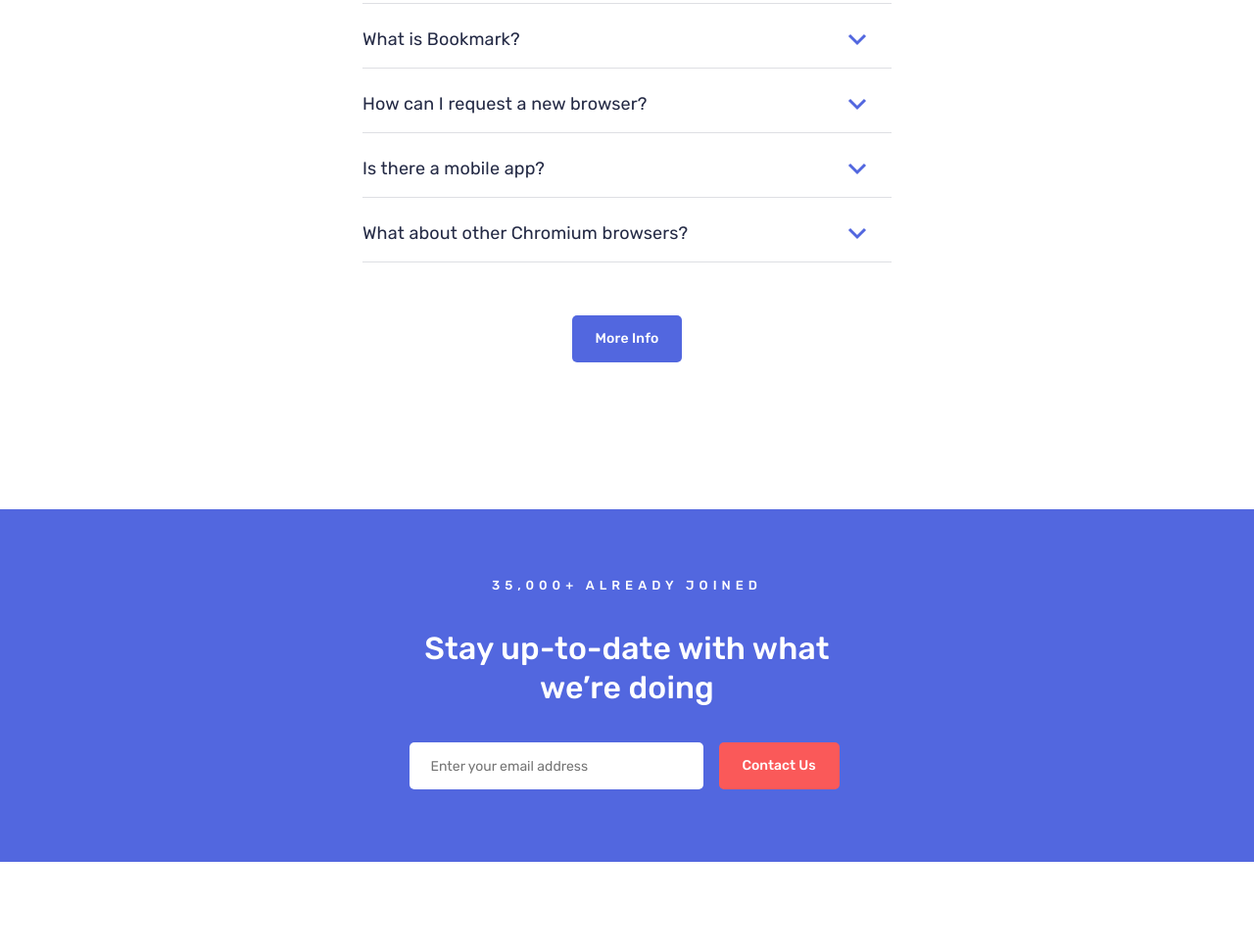
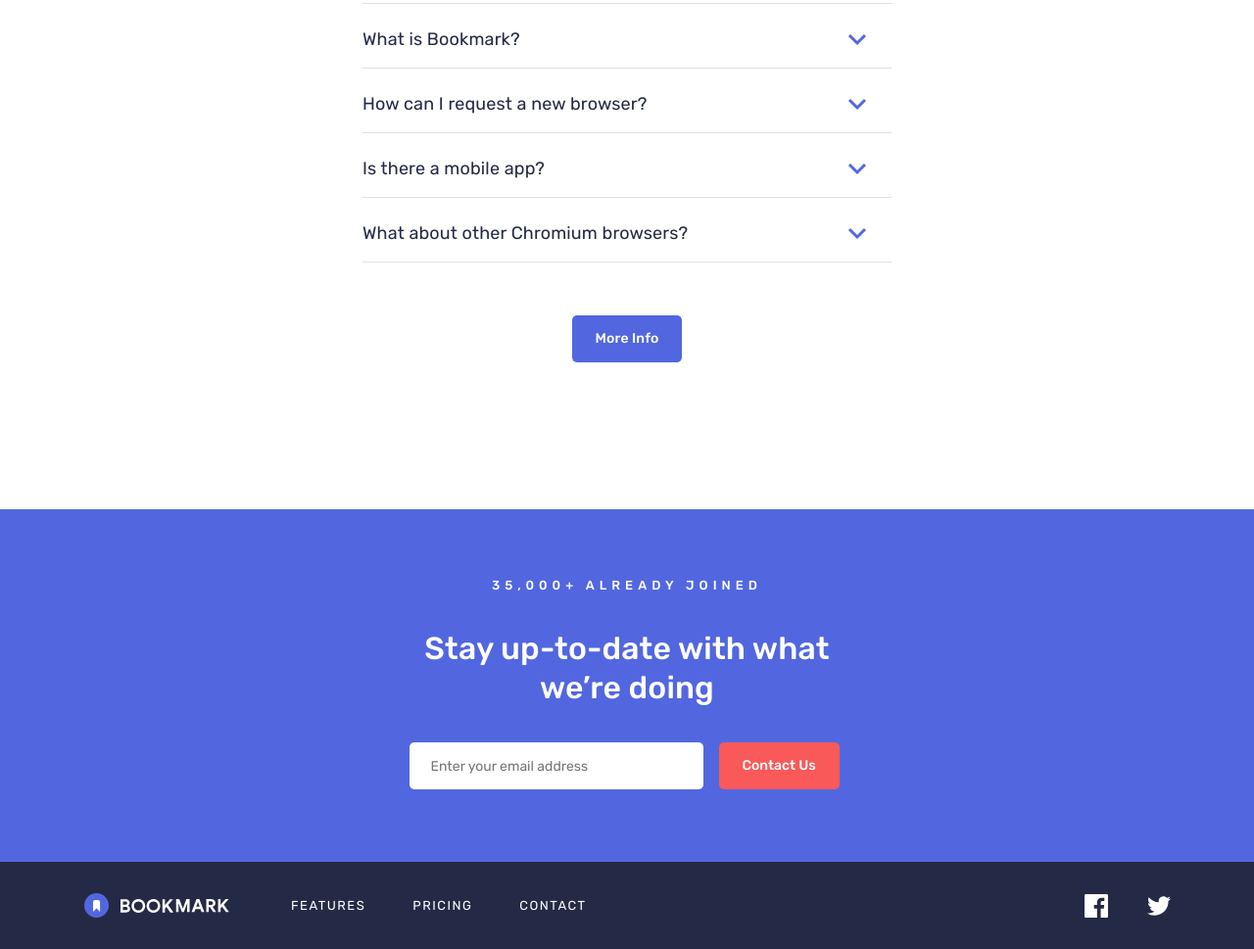
Before and after one commit to frontend-tester02/bookmark, a plain HTML site: page index.html in a window 1280 px wide. Shown: the part 2650-3619 px from the top of the page at 98% size. Before the commit the page ends 3530 px from the top, so only its background shows below. Drawn offline with Linux system fonts and the light colour scheme.

Commit message:
Add site footer

```diff
--- a/css/styles.css
+++ b/css/styles.css
@@ -243,6 +243,10 @@ select:-webkit-autofill:focus {
   text-decoration: none;
 }
 
+.sitenav--white .sitenav__link {
+  color: #fff;
+
+}
 .sitenav__link:hover {
   color: var(--red);
 }
@@ -475,6 +479,35 @@ select:-webkit-autofill:focus {
 
 .accordion__item-text {
   margin: 0;
+}
+
+/* SOCIALS */
+
+
+.socials {
+  display: flex;
+  align-items: center;
+  padding: 0;
+  margin: 0;
+  list-style: none;
+}
+
+
+.socials__item:not(:last-child) {
+  margin-right: 40px;
+}
+
+.socials__link {
+  display: flex;
+  color: #fff;
+}
+
+.socials__link:hover {
+  color: var(--red);
+}
+
+.socials__link:active {
+  opacity: 0.6;
 }
 
 
@@ -774,3 +807,26 @@ select:-webkit-autofill:focus {
 .subscription__field:placeholder-shown ~ .subscription__error {
   display: none;
 }
+
+
+/* SITE-FOOTER */
+.site-footer {
+  padding-top: 32px;
+  padding-bottom: 32px;
+  background-color: var(--text-color);
+  color: #fff;
+}
+
+.site-footer__container {
+  display: flex;
+  align-items: center;
+}
+
+.site-footer__logo {
+  margin-right: 63px;
+}
+
+
+.site-footer__sitenav {
+  margin-right: auto;
+}
--- a/index.html
+++ b/index.html
@@ -235,8 +235,42 @@
         </div>
       </div>
     </section>
+  </main>
 
-  </main>
+  <!-- SITE-FOOTER -->
+  <footer class="site-footer">
+    <div class="site-footer__container container">
+      <a href="index.html" class="site-footer__logo logo">
+        <img class="logo__img" src="img/site-footer-img.svg" alt="Bookmark logo" width="149" height="25">
+      </a>
+
+      <div class="site-footer__sitenav sitenav sitenav--white">
+        <ul class="sitenav__list">
+          <li class="sitenav__item"><a href="#" class="sitenav__link">Features</a></li>
+          <li class="sitenav__item"><a href="#" class="sitenav__link">Pricing</a></li>
+          <li class="sitenav__item"><a href="#" class="sitenav__link">Contact</a></li>
+        </ul>
+      </div>
+
+      <ul class="socials">
+        <li class="socials__item">
+          <a href="#" class="socials__link" target="_blank" aria-label="Facebook">
+            <svg class="socials__icon" width="24" height="24" viewBox="0 0 24 24" fill="none" xmlns="http://www.w3.org/2000/svg">
+              <path id="facebook" fill-rule="evenodd" clip-rule="evenodd" d="M22.675 0H1.325C0.593 0 0 0.593 0 1.325V22.676C0 23.407 0.593 24 1.325 24H12.82V14.706H9.692V11.084H12.82V8.413C12.82 5.313 14.713 3.625 17.479 3.625C18.804 3.625 19.942 3.724 20.274 3.768V7.008L18.356 7.009C16.852 7.009 16.561 7.724 16.561 8.772V11.085H20.148L19.681 14.707H16.561V24H22.677C23.407 24 24 23.407 24 22.675V1.325C24 0.593 23.407 0 22.675 0Z" fill="currentColor"/>
+              </svg>
+          </a>
+        </li>
+
+        <li class="socials__item">
+          <a href="#" class="socials__link" target="_blank" aria-label="Twitter">
+            <svg class="socials__icon" width="24" height="20" viewBox="0 0 24 20" fill="none" xmlns="http://www.w3.org/2000/svg">
+              <path id="twitter" fill-rule="evenodd" clip-rule="evenodd" d="M24 2.55705C23.117 2.94905 22.168 3.21305 21.172 3.33205C22.189 2.72305 22.97 1.75805 23.337 0.608047C22.386 1.17205 21.332 1.58205 20.21 1.80305C19.313 0.846047 18.032 0.248047 16.616 0.248047C13.437 0.248047 11.101 3.21405 11.819 6.29305C7.728 6.08805 4.1 4.12805 1.671 1.14905C0.381 3.36205 1.002 6.25705 3.194 7.72305C2.388 7.69705 1.628 7.47605 0.965 7.10705C0.911 9.38805 2.546 11.522 4.914 11.997C4.221 12.185 3.462 12.229 2.69 12.081C3.316 14.037 5.134 15.46 7.29 15.5C5.22 17.123 2.612 17.848 0 17.54C2.179 18.937 4.768 19.752 7.548 19.752C16.69 19.752 21.855 12.031 21.543 5.10605C22.505 4.41105 23.34 3.54405 24 2.55705Z" fill="currentColor"/>
+              </svg>
+          </a>
+        </li>
+      </ul>
+    </div>
+  </footer>
 
 
 
```
